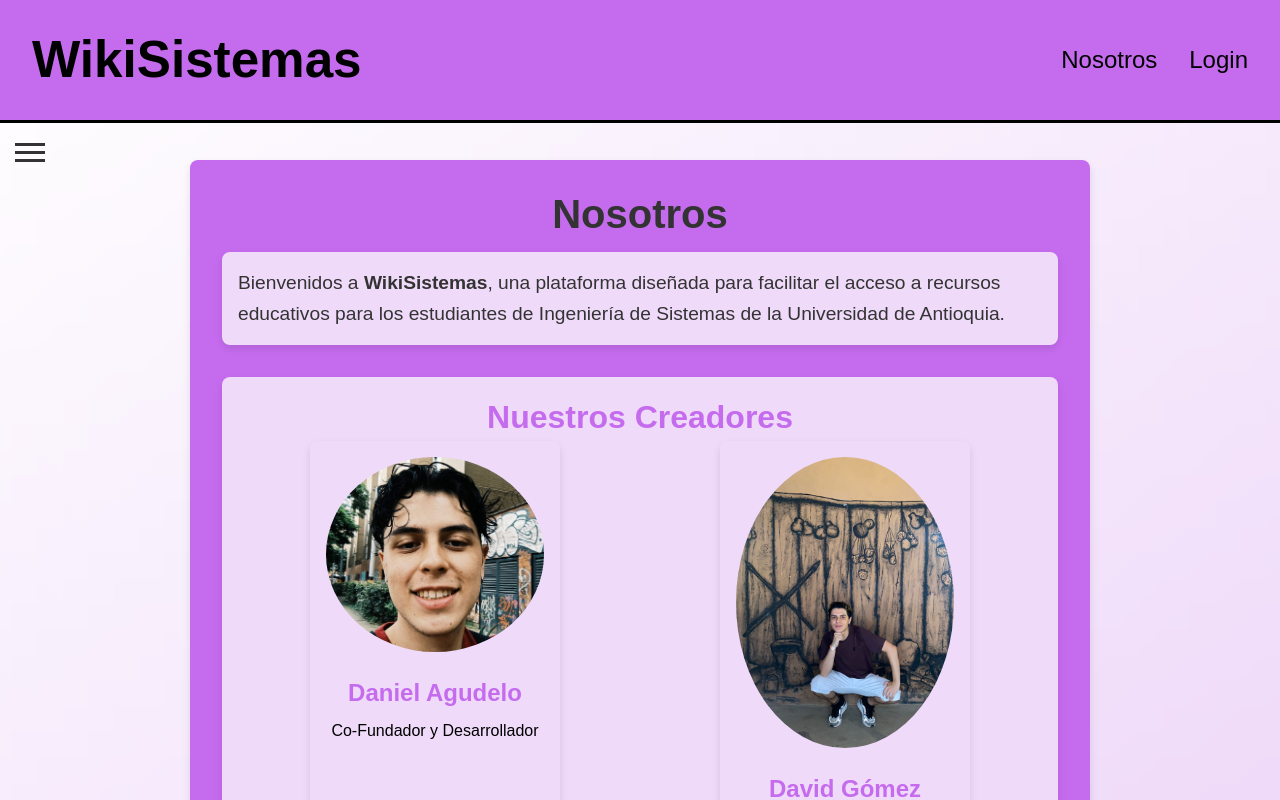
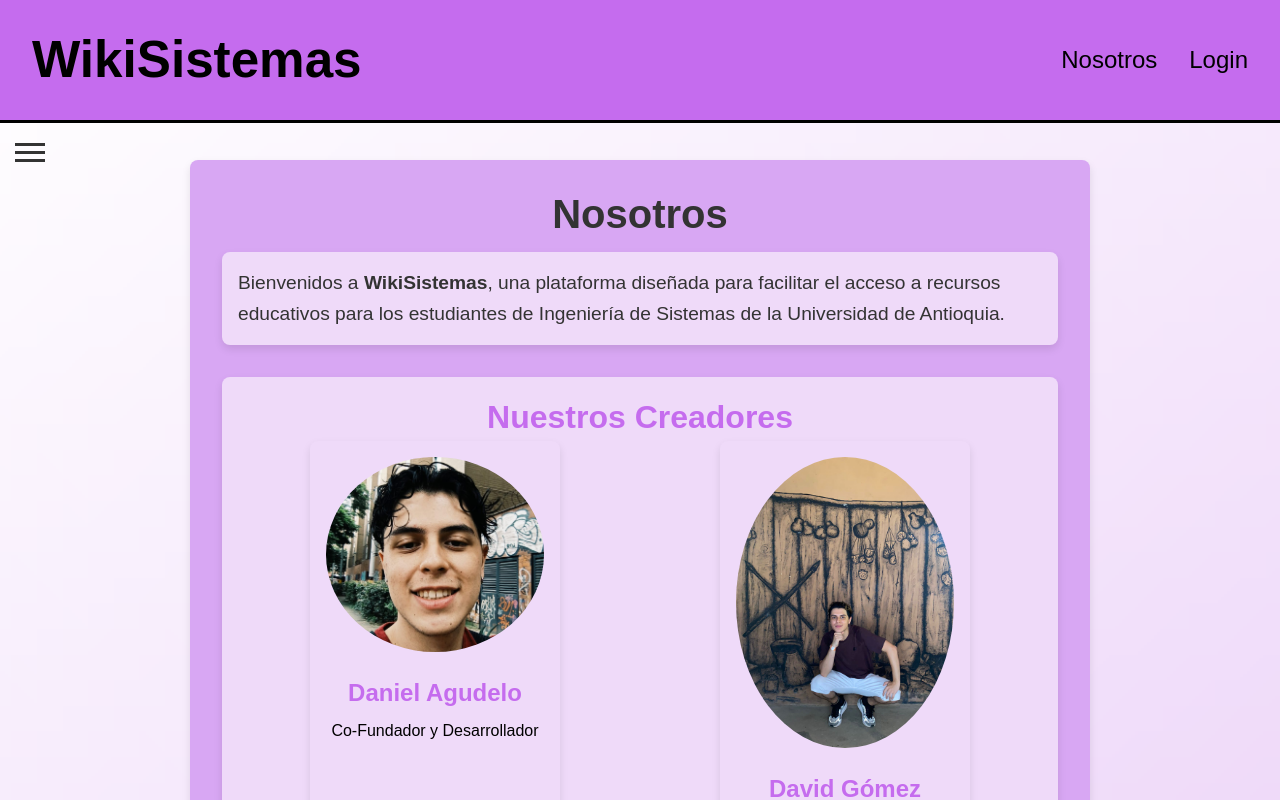
Before and after one commit to daniel-agudelo9/WikiSistemasFront, a React (Vite) app: page /nosotros in a window 1280 px wide. Built offline with nearby package versions, Linux system fonts and the light colour scheme.

Commit message:
Mejora estilo del apartado Nosotros

```diff
--- a/src/style/Nosotros.css
+++ b/src/style/Nosotros.css
@@ -1,6 +1,6 @@
 .nosotros-container {
   padding: 2rem;
-  background-color: #c56cee; /* Color de fondo del contenedor principal */
+  background-color: #d8a7f3; /* Color de fondo del contenedor principal */
   border-radius: 8px;
   box-shadow: 0 4px 8px rgba(0, 0, 0, 0.1);
   max-width: 900px;
```
